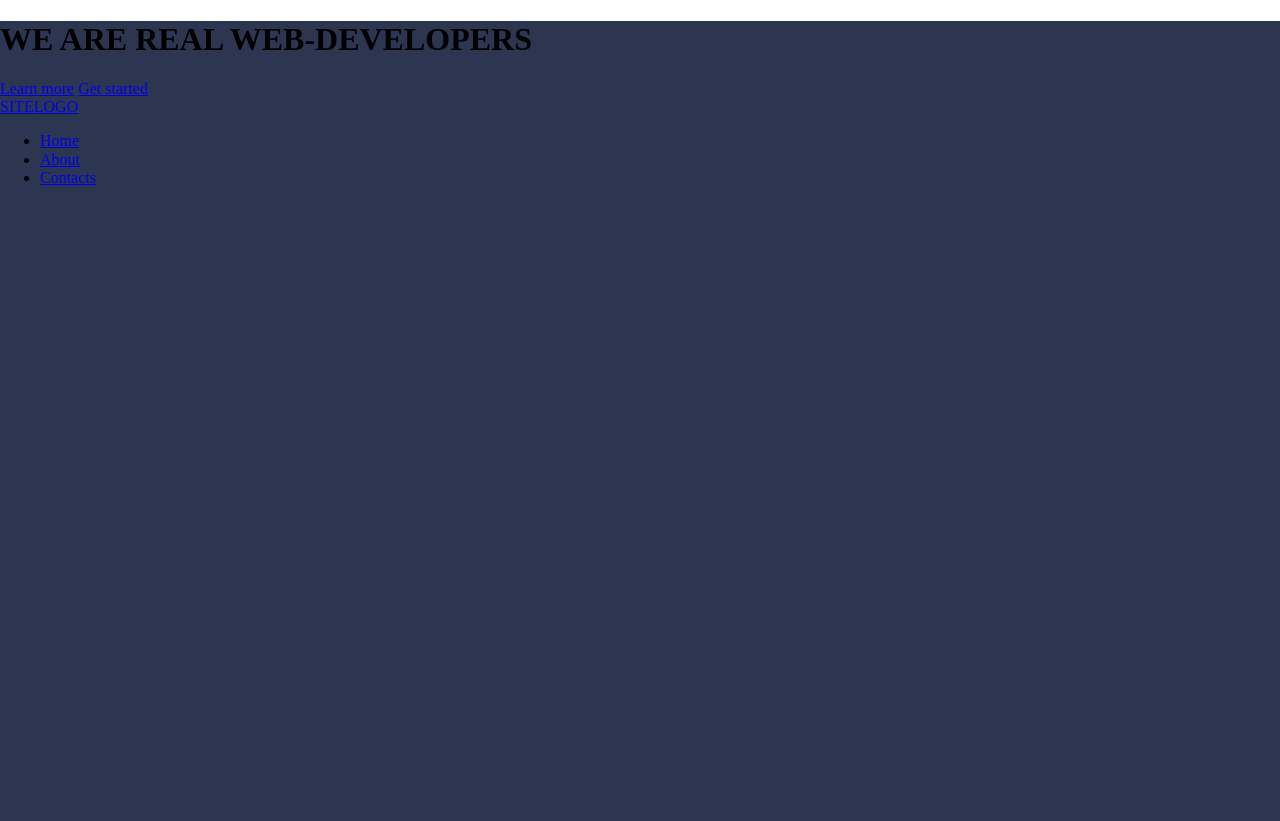
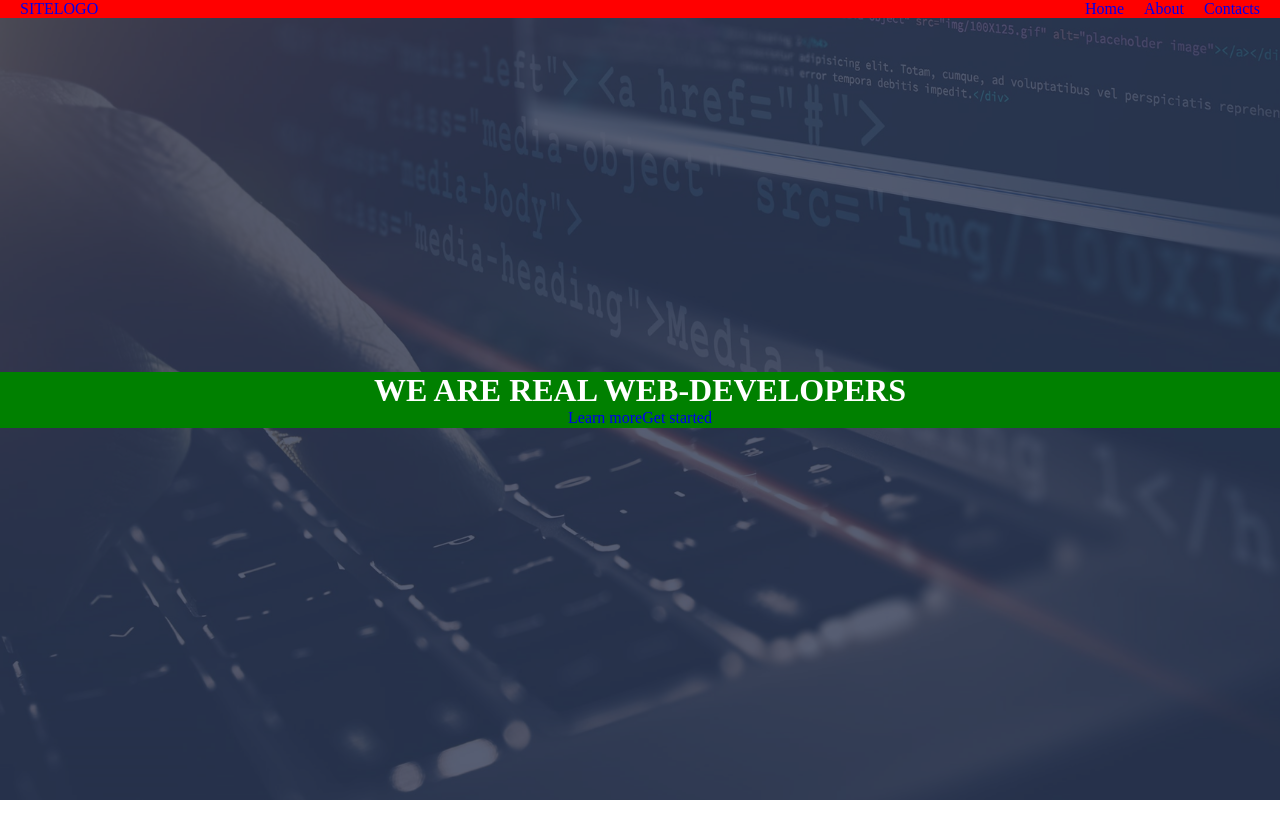
Before and after one commit to HogHordGit/Web-developers_site, a website: page index.html in a window 1280 px wide. After the commit the page ends 800 px from the top, so only its background shows below. Drawn offline with Linux system fonts and the light colour scheme.

Commit message:
update index and scss

```diff
--- /dev/null
+++ b/assets/scss/common/_index.scss
@@ -0,0 +1,2 @@
+@forward "classes";
+@forward "typography";
--- a/assets/scss/common/_typography.scss
+++ b/assets/scss/common/_typography.scss
@@ -0,0 +1,19 @@
+@use "../presets" as *;
+
+*,
+*::before,
+*::after {
+    box-sizing: border-box;
+}
+
+html {
+    overflow-y: scroll;
+}
+
+h1 {
+
+}
+
+a {
+    text-decoration: none;
+}
--- a/assets/scss/components/header/_header-content.scss
+++ b/assets/scss/components/header/_header-content.scss
@@ -0,0 +1,22 @@
+@use "../../presets" as *;
+@use "../../mixins" as *;
+
+.header {
+    &__content {
+        position: relative;
+        z-index: 1;
+        width: 100%;
+        background-color: green;
+    }
+    &__title {
+        margin: 0;
+        text-align: center;
+    }
+    &__container {
+        @extend %container;
+    }
+    &__buttons {
+        display: flex;
+        justify-content: center;
+    }
+}
--- a/assets/scss/components/header/_header-menu.scss
+++ b/assets/scss/components/header/_header-menu.scss
@@ -0,0 +1,26 @@
+@use "../../presets" as *;
+@use "../../mixins" as *;
+
+.menu {
+    position: absolute;
+    z-index: 2;
+    left: 0;
+    right: 0;
+    top: 0;
+    background-color: red;
+
+    &__container {
+        display: flex;
+        justify-content: space-between;
+
+        @extend %container;
+    }
+    &__logo {
+
+    }
+    &__list {
+        display: flex;
+        gap: 20px;
+        @include unlist;
+    }
+}
--- a/assets/scss/components/header/_header-overlay.scss
+++ b/assets/scss/components/header/_header-overlay.scss
@@ -0,0 +1,9 @@
+@use "../../presets" as *;
+@use "../../mixins" as *;
+
+.header__overlay {
+    background-color: $color-primary;
+    opacity: 0.8;
+
+    @include abs-position;
+}
--- a/assets/scss/components/header/_header.scss
+++ b/assets/scss/components/header/_header.scss
@@ -1,7 +1,16 @@
-@use "assets/scss/presets/skin" as *;
-@use "assets/scss/presets/variables" as *;
+@use "../../presets" as *;
+@use "../../mixins" as *;
 
 .header {
+    position: relative;
     min-height: 100vh;
     background-color: $color-primary;
+    background-image: url(../img/img-header.png);
+    background-position: center center;
+    background-size: cover;
+    color: $color-light;
+
+    display: grid;
+    align-content: center;
+    padding: 150px 0;
 }
--- a/assets/scss/components/header/_index.scss
+++ b/assets/scss/components/header/_index.scss
@@ -1,6 +1,4 @@
 @forward "header";
 @forward "header-content";
-@forward "header-logo";
 @forward "header-menu";
-@forward "header-navbar";
 @forward "header-overlay"
--- a/assets/scss/mixins/_extends.scss
+++ b/assets/scss/mixins/_extends.scss
@@ -0,0 +1,7 @@
+@use "../presets" as *;
+
+%container {
+    max-width: $ul;
+    margin: 0 auto;
+    padding: 0 20px;
+}
--- a/index.html
+++ b/index.html
@@ -18,47 +18,45 @@
 </head>
 
 <body>
-
     <div class="wrapper">
         <header class="header">
-
-            <div class="header-content">
-              <div class="header-content__container">
-                <h1 class="header-content__title">WE ARE REAL WEB-DEVELOPERS</h1>
-                <div class="header-content__actions">
-                  <a class="btn btn--light" href="#">Learn more</a>
-                  <a class="btn btn--light" href="#">Get started</a>
+			<div class="header__content">
+				<div class="header__container">
+					<h1 class="header__title">WE ARE REAL WEB-DEVELOPERS</h1>
+					<div class="header__buttons">
+						<a class="btn -light" href="#">Learn more</a>
+						<a class="btn -light" href="#">Get started</a>
 					</div>
 				</div>
 			</div>
 
-            <div class="header-menu">
-              <div class="header-menu__container">
-                <div class="header-logo">
-                  <a class="header-logo__link" href="#"><span class="header-logo__accent">SITE</span>LOGO</a>
+			<div class="header__menu menu">
+				<div class="menu__container">
+					<div class="menu__logo">
+						<a class="menu__link" href="#"><span class="menu__accent">SITE</span>LOGO</a>
 					</div>
-                <nav class="header-navbar">
-                  <div class="header-navbar__btn">
-                    <span class="header-navbar__btn-row"></span>
-                    <span class="header-navbar__btn-row"></span>
-                    <span class="header-navbar__btn-row"></span>
+					<nav class="menu__adaptive">
+						<div class="menu__buttons">
+							<span class="menu__btn-row"></span>
+							<span class="menu__btn-row"></span>
+							<span class="menu__btn-row"></span>
 						</div>
-                  <ul class="header-navbar__list">
-                    <li class="header-navbar__item">
-                      <a class="header-navbar__link" href="#">Home</a>
+						<ol class="menu__list">
+							<li class="menu__item">
+								<a class="menu__link" href="#">Home</a>
 							</li>
-                    <li class="header-navbar__item">
-                      <a class="header-navbar__link" href="#">About</a>
+							<li class="menu__item">
+								<a class="menu__link" href="#">About</a>
 							</li>
-                    <li class="header-navbar__item">
-                      <a class="header-navbar__link" href="#">Contacts</a>
+							<li class="menu__item">
+								<a class="menu__link" href="#">Contacts</a>
 							</li>
-                  </ul>
+						</ol>
 					</nav>
 				</div>
 			</div>
 
-            <div class="header-overlay"></div>
+        	<div class="header__overlay"></div>
 		</header>
 	</div>
 
```
Also changed, not shown: assets/scss/style.scss (+3 -6 lines), assets/css/style.css, assets/scss/components/header/_header-logo.scss (deleted), assets/scss/components/header/_header-navbar.scss (deleted). Lines whose indentation alone changed are shown as unchanged.
